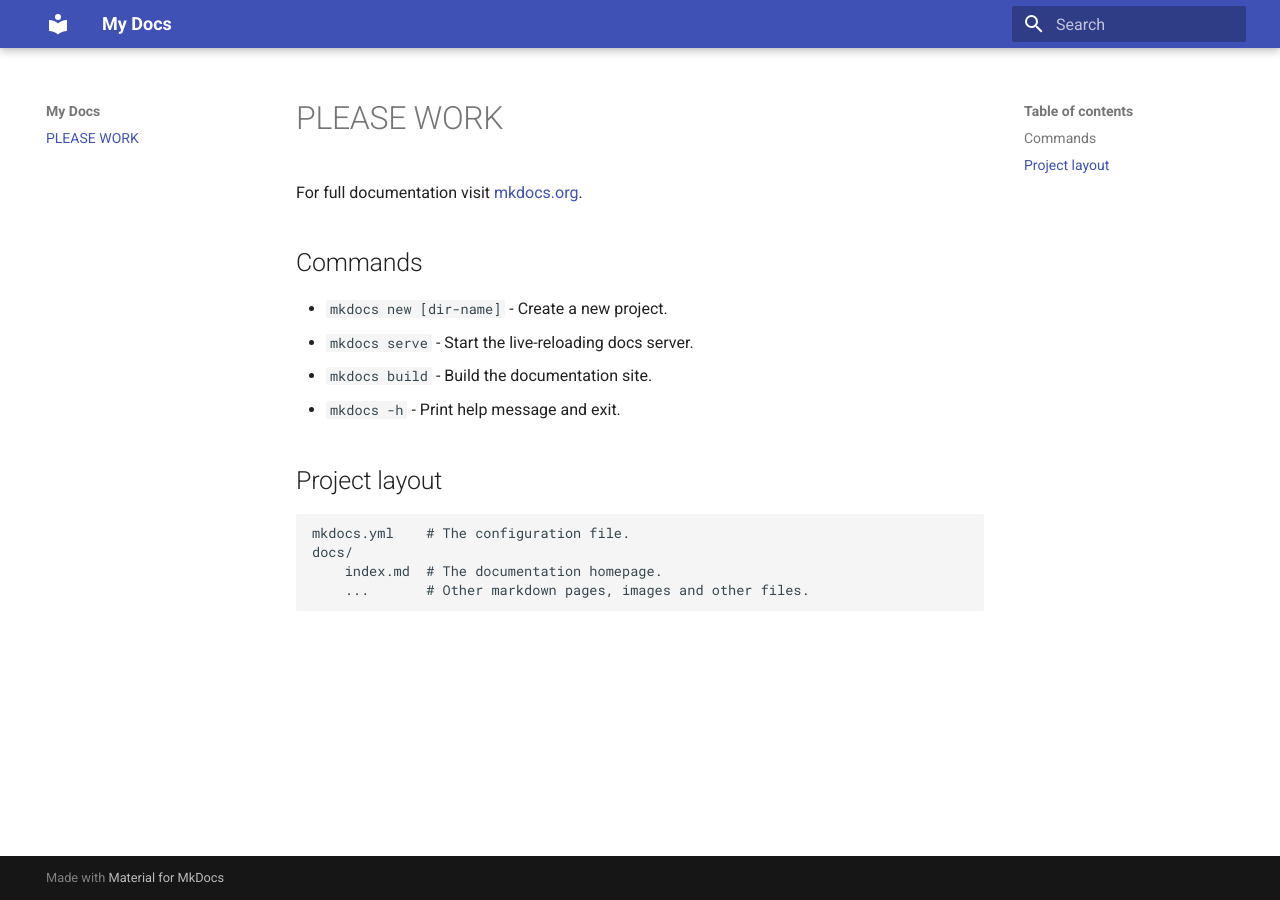
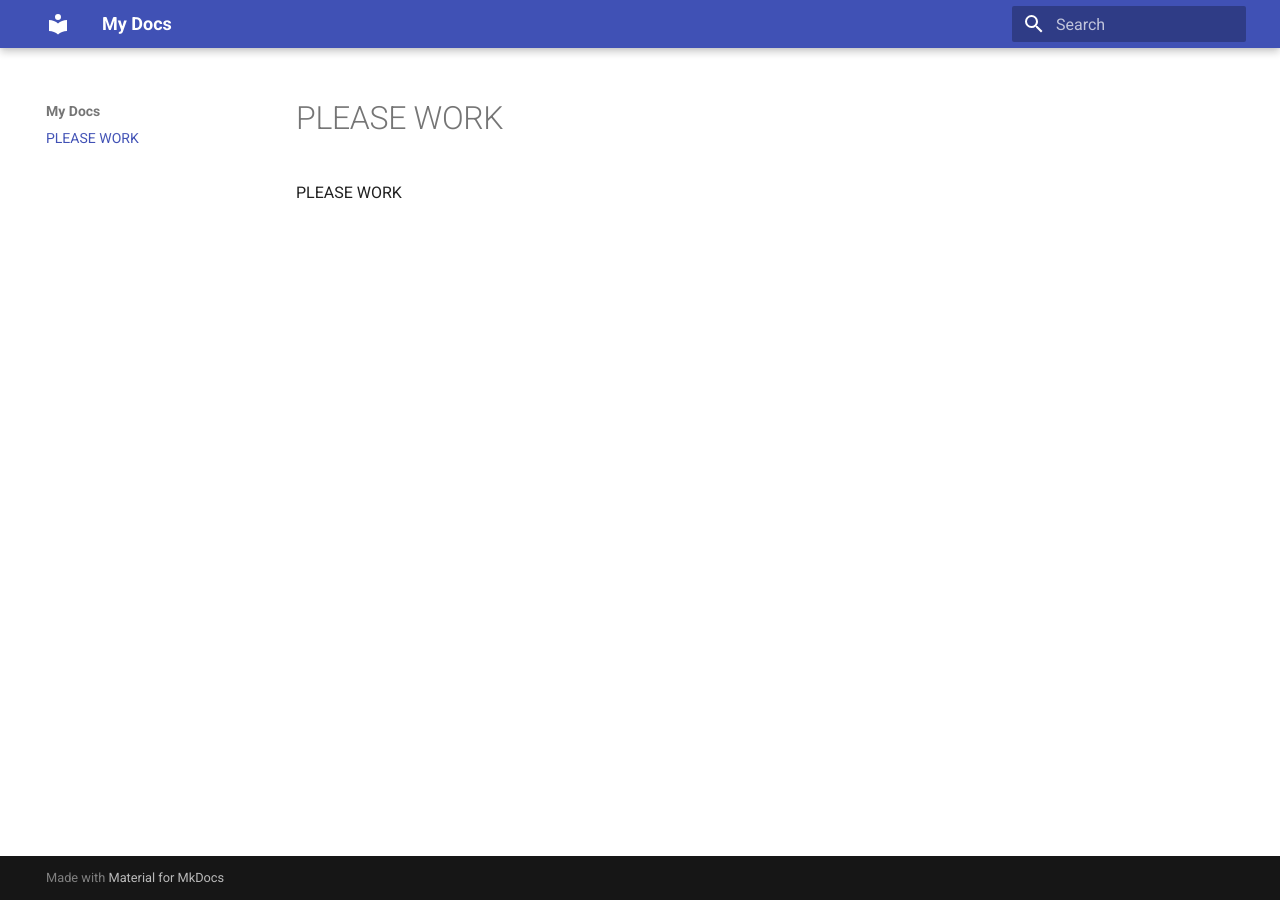
Before and after one commit to glorphy-flooba/portfolio, an MkDocs documentation site: the page built from docs/index.md, in a window 1280 px wide. Built offline with MkDocs 1.6.1 and Material for MkDocs 9.7.7, drawn with Linux system fonts in a browser that asks for light colours.

Commit message:
please work

```diff
--- a/docs/index.md
+++ b/docs/index.md
@@ -1,19 +1,2 @@
 # PLEASE WORK
-
-
-For full documentation visit [mkdocs.org](https://www.mkdocs.org).
-
-## Commands
-
-
-* `mkdocs new [dir-name]` - Create a new project.
-* `mkdocs serve` - Start the live-reloading docs server.
-* `mkdocs build` - Build the documentation site.
-* `mkdocs -h` - Print help message and exit.
-
-## Project layout
-
-    mkdocs.yml    # The configuration file.
-    docs/
-        index.md  # The documentation homepage.
-        ...       # Other markdown pages, images and other files.
+PLEASE WORK
```
Also changed, not shown: ci.yml (+11 -1 lines).
